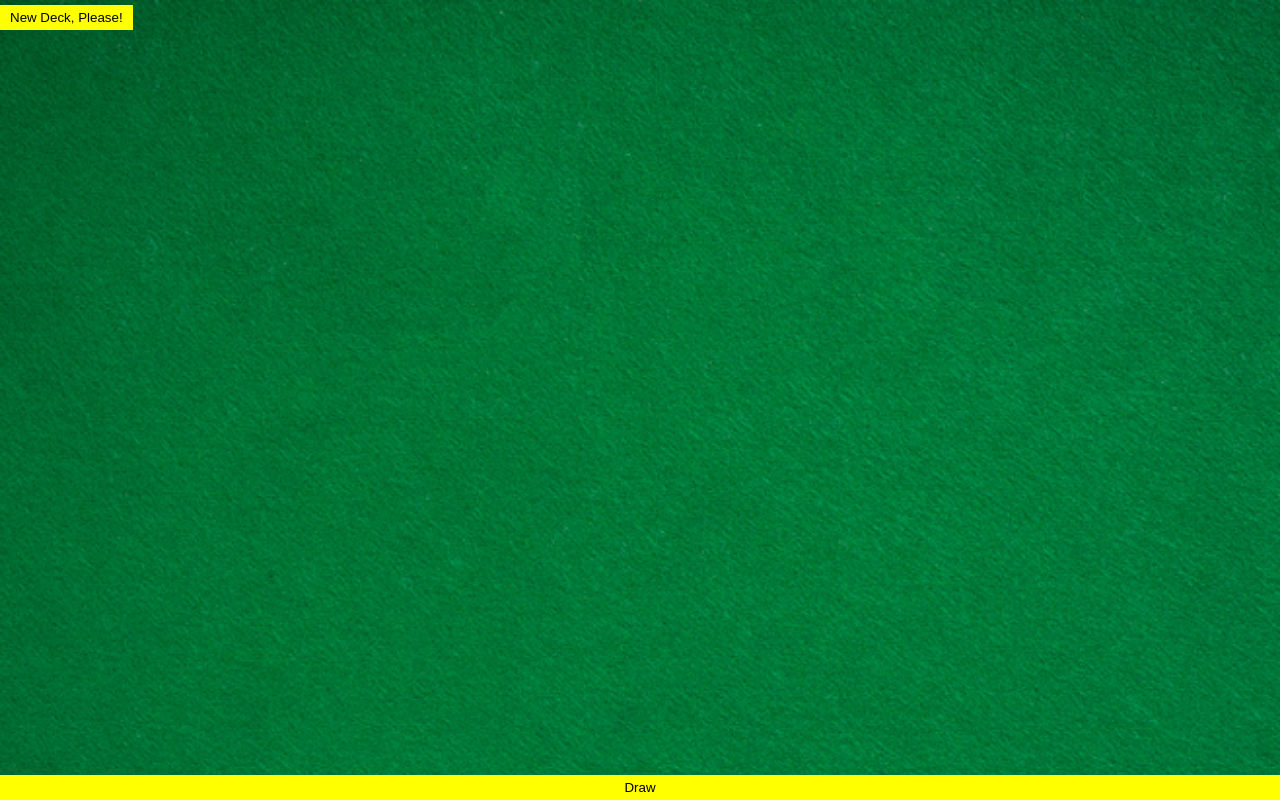
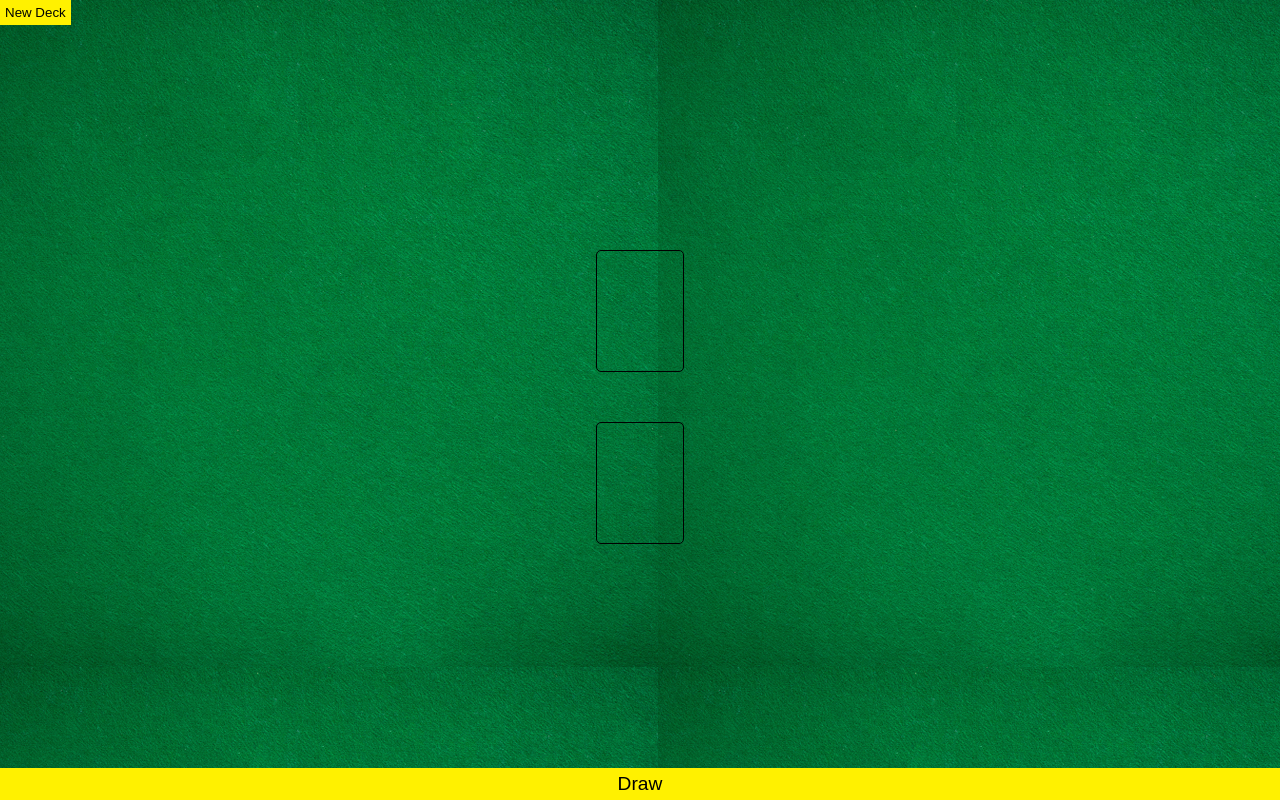
Before and after one commit to dev-arpita/war_api_project, a plain HTML site: page index.html in a window 1280 px wide. Drawn offline with Linux system fonts and the light colour scheme.

Commit message:
War - Styling part 2

```diff
--- a/index.css
+++ b/index.css
@@ -2,26 +2,42 @@ html,
 body {
     margin: 0;
     padding: 0;
+    background-image: url("img/table.png");
+    font-family: "Exo 2", sans-serif;
+    height: 100vh;
 }
 
-.container {
-    background: url("img/table.png");
-    background-size: cover;
-    height: 100vh;
+body {
     display: flex;
     flex-direction: column;
+    align-items: center;
     justify-content: space-between;
-
 }
 
 button {
-    background: yellow;
-    border: 0;
-    padding: 5px 10px;
+    background-color: #FFF100;
     cursor: pointer;
+    border: none;
 }
 
-#new-deck {
-    align-self: start;
-    margin-top: 5px;
+button#new-deck {
+    align-self: flex-start;
+    padding: 5px;
 }
+
+button.draw {
+    font-size: 1.2em;
+    padding: 5px;
+    align-self: stretch;
+}
+
+div.card-slot {
+    border: 1px solid black;
+    border-radius: 5px;
+    height: 120px;
+    width: calc(120px * 5 / 7);
+}
+
+div.card-slot:nth-of-type(1) {
+    margin-bottom: 50px;
+}
--- a/index.html
+++ b/index.html
@@ -1,15 +1,18 @@
 <html>
 
     <head>
+        <link rel="preconnect" href="https://fonts.gstatic.com">
+        <link href="https://fonts.googleapis.com/css2?family=Exo+2:wght@300&display=swap" rel="stylesheet">
         <link rel="stylesheet" href="index.css">
     </head>
 
     <body>
-        <div class="container">
-            <button id="new-deck">New Deck, Please!</button>
-            <div id="cards"></div>
-            <button id="draw-cards">Draw</button>
+        <button id="new-deck">New Deck</button>
+        <div id="cards">
+            <div class="card-slot"></div>
+            <div class="card-slot"></div>
         </div>
+        <button id="draw-cards" class="draw">Draw</button>
         <script src="index.js"></script>
     </body>
 
```
